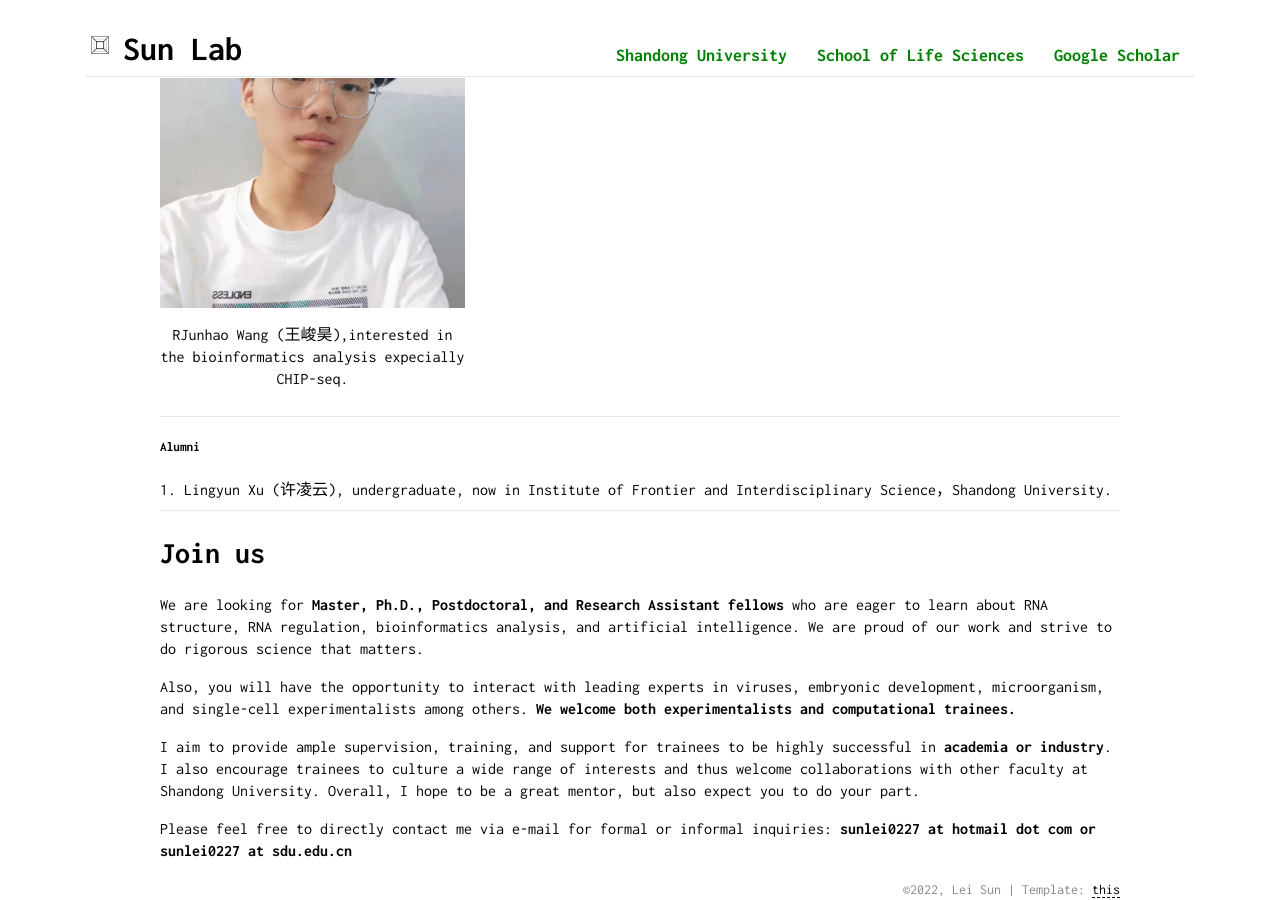
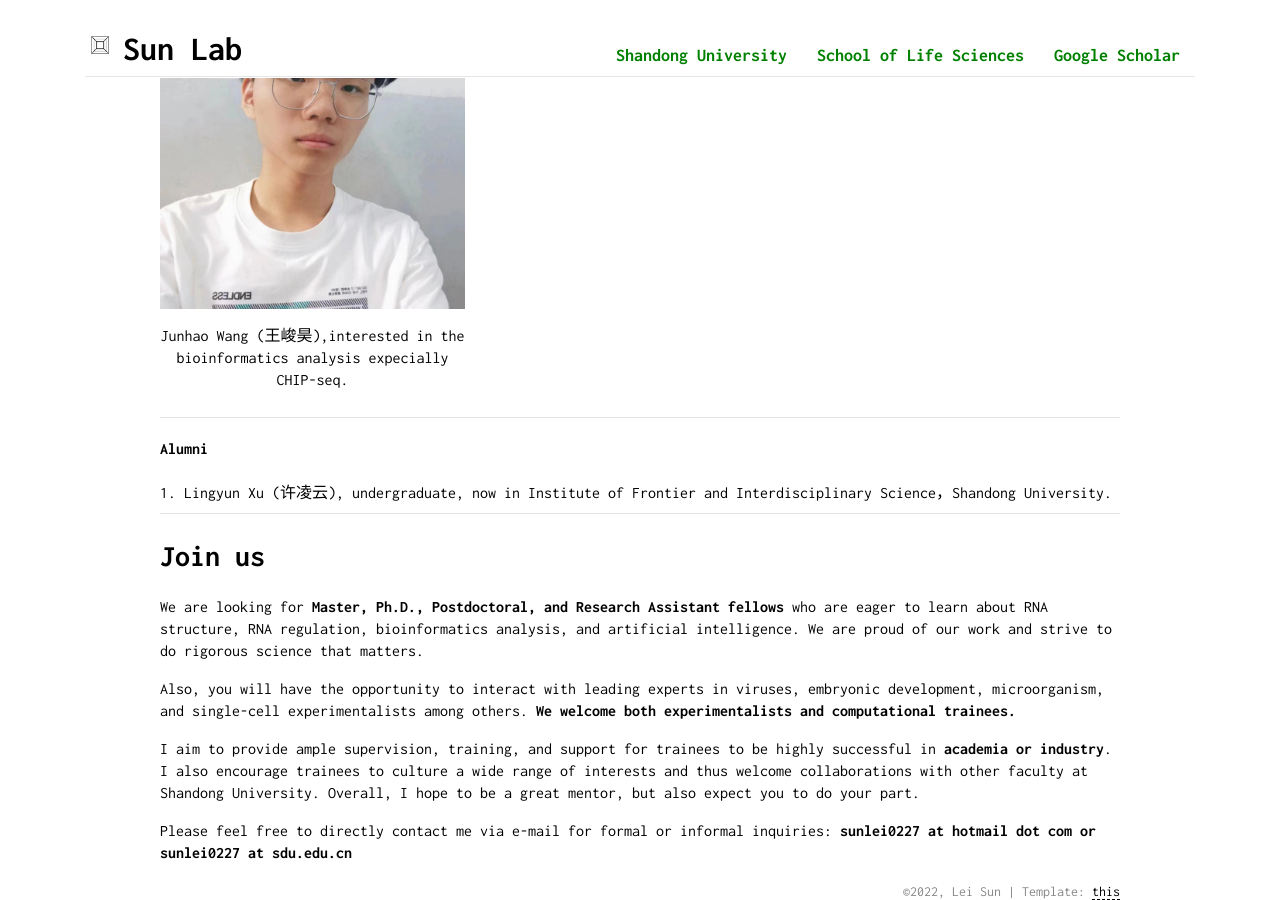
Before and after one commit to sunlei0227/sunlei0227.github.io, a Jekyll site: the page index.html, which Jekyll copies as it is, in a window 1280 px wide and 900 px high, scrolled down 8028 px. Built offline with Jekyll 4.4.1, drawn with Linux system fonts in a browser that asks for light colours; comment, search, counter and statistics services are not loaded.

Commit message:
Update index.html

```diff
--- a/index.html
+++ b/index.html
@@ -561,7 +561,7 @@
      <hr />
 
 
-    <h5>Students</h5>
+    <h4>Students</h4>
     <div class="container">
         <div class="content">
             <div class="container">
@@ -734,7 +734,7 @@
                                 <img alt="Junhao Wang (王峻昊)" title="Junhao Wang (王峻昊)" id="display-picture" src="static/img/junhao.jpg" />
                             </div>
                             <div class="col-md-12 col-sm-12 col-xs-12" style="padding-left: 0; text-align: center">
-                                <p>RJunhao Wang (王峻昊),interested in the bioinformatics analysis expecially CHIP-seq.
+                                <p>Junhao Wang (王峻昊),interested in the bioinformatics analysis expecially CHIP-seq.
                                 </p>
                             </div>
                         </div>
@@ -773,7 +773,7 @@
 
             <hr />
 
-    <h5>Alumni</h5>
+    <h4>Alumni</h4>
             1. Lingyun Xu (许凌云), undergraduate, now in Institute of Frontier and Interdisciplinary Science，Shandong University.
     <hr />
 
```
